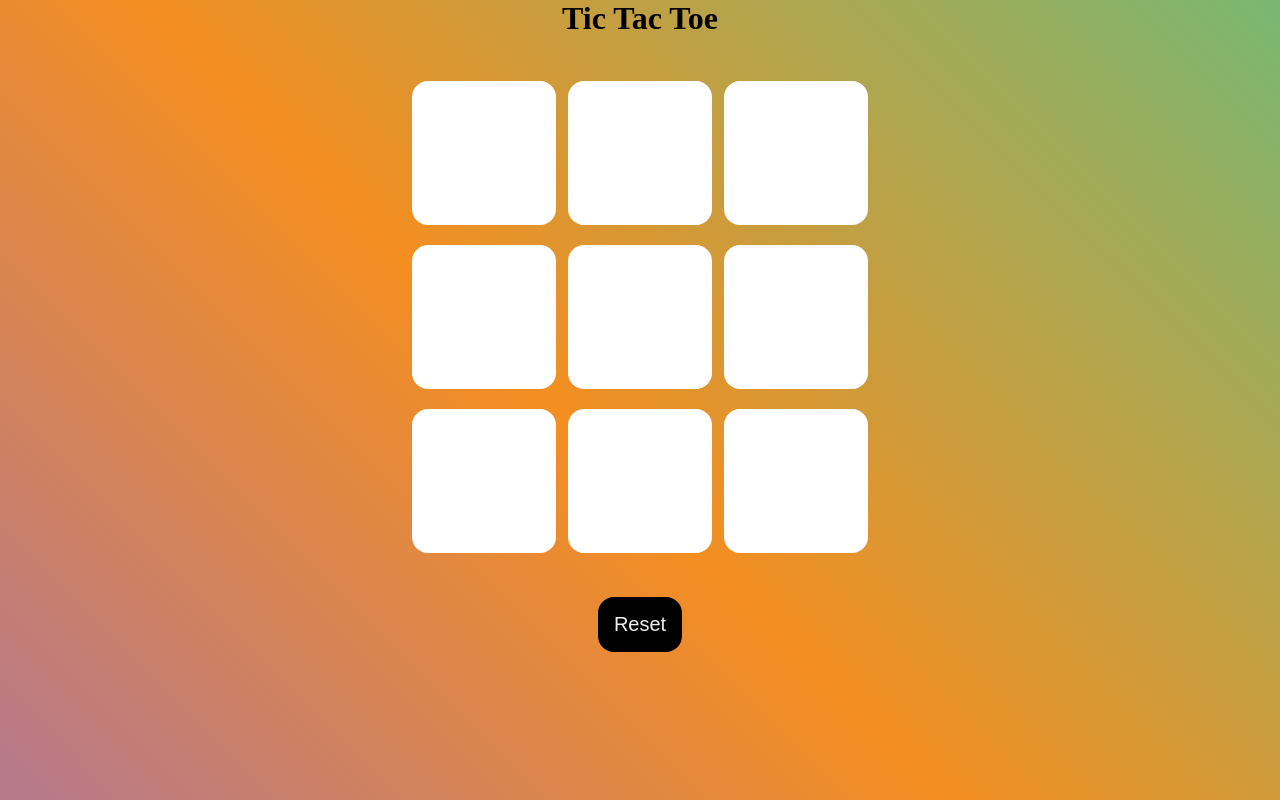
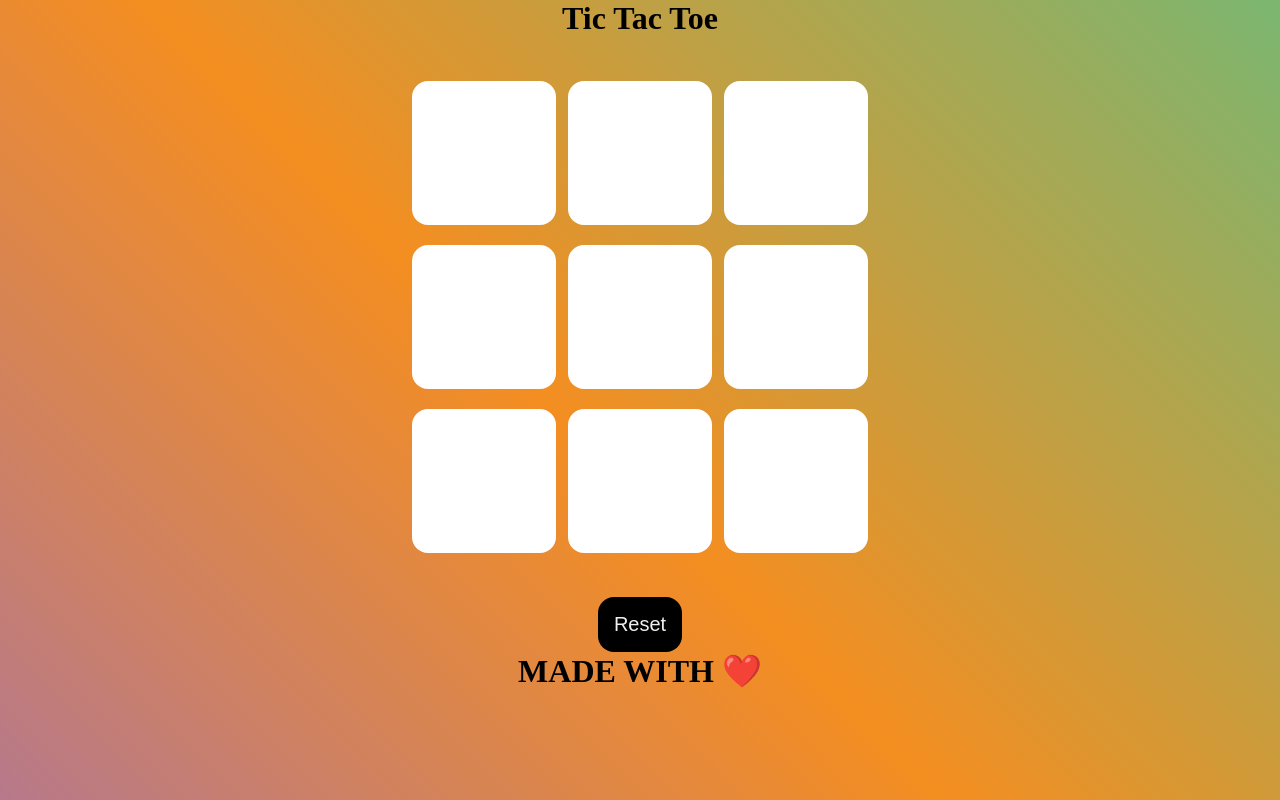
Before and after one commit to sahusateesh8737/tic-tac-toe, a plain HTML site: page index.html in a window 1280 px wide. Drawn offline with Linux system fonts and the light colour scheme.

Commit message:
Update index.html

```diff
--- a/index.html
+++ b/index.html
@@ -29,6 +29,7 @@
         <button id="reset-btn">Reset</button>
 
     </main>
+  <h1>MADE WITH ❤️</h1>
     <script src="app.js"></script>
 </body>
 </html>
```
